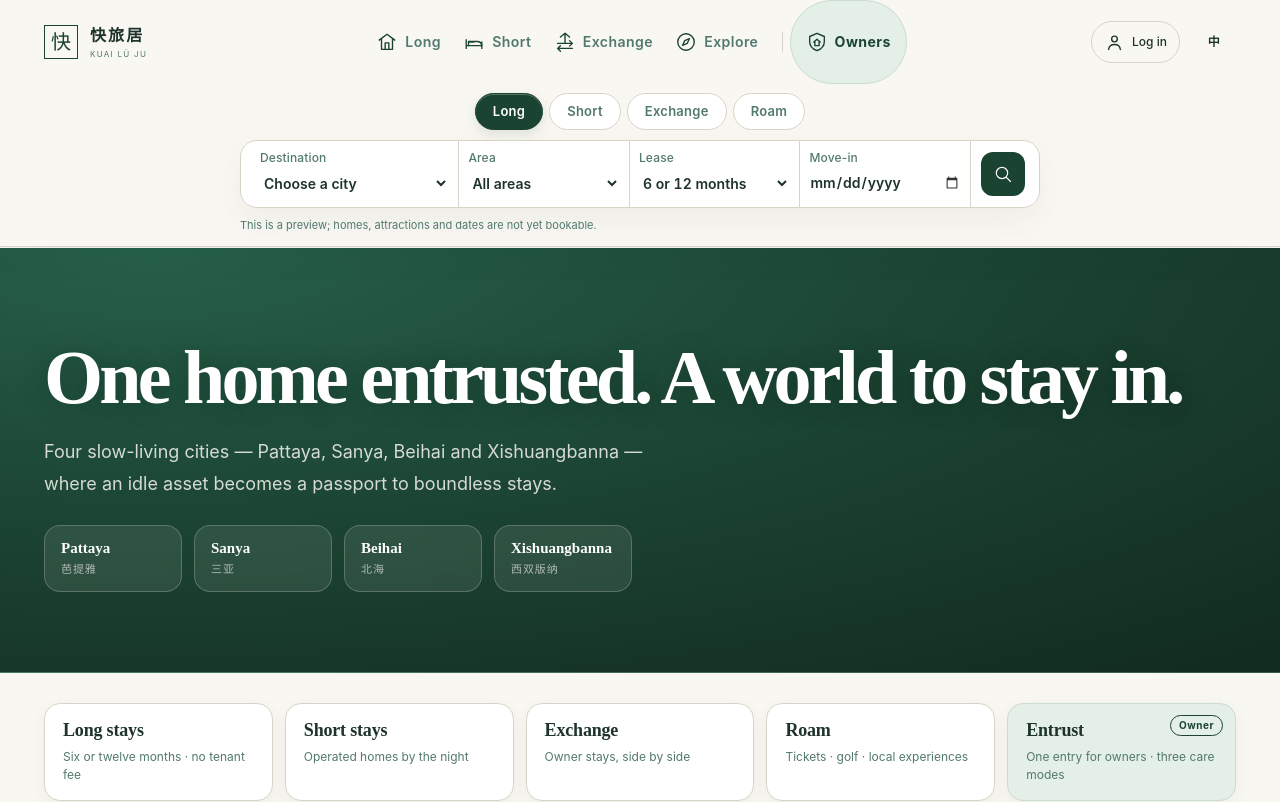
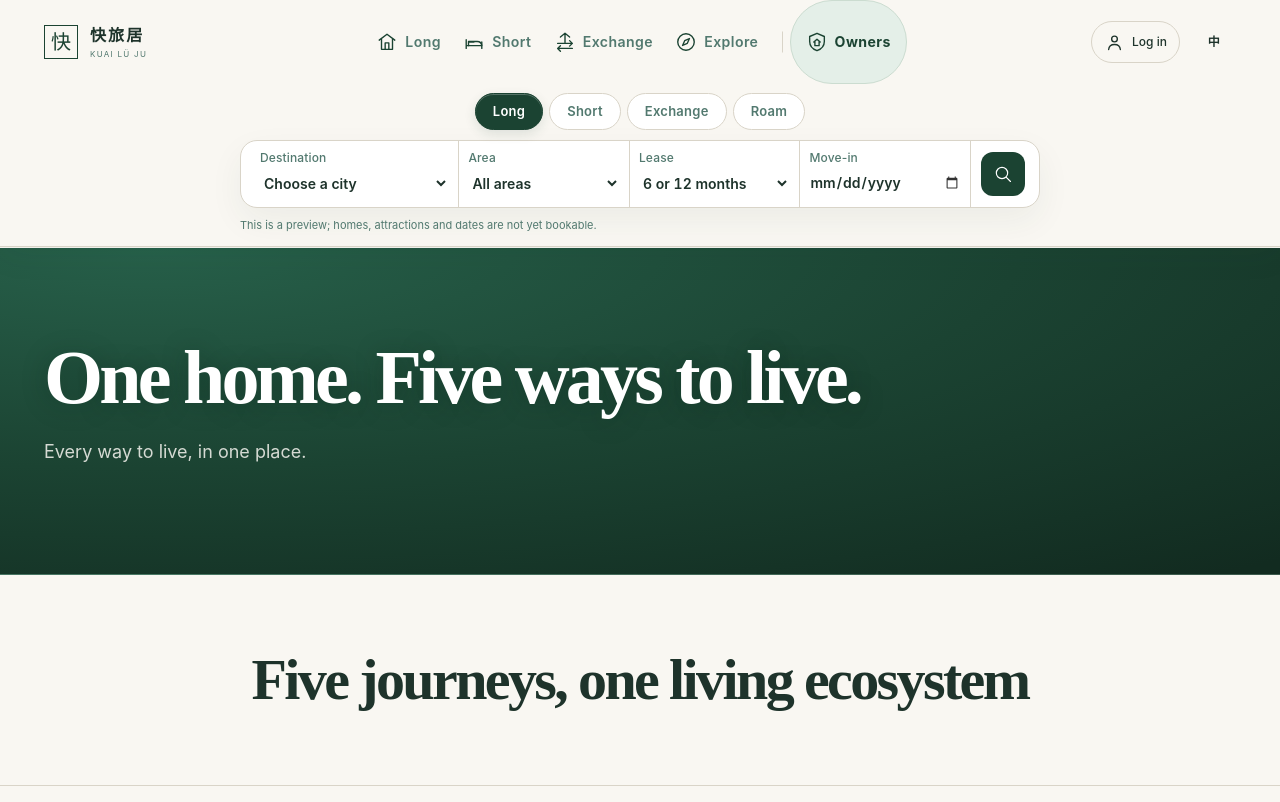
Before and after one commit to kaifa9527/kuailvju-site, a React (Vite) app: page / in a window 1280 px wide. Shown: the top 802 px of the page. Built offline with nearby package versions, Linux system fonts and the light colour scheme; a web font is replaced by a local one.

Commit message:
首页首屏去重精简：删导流横条与四城卡，hero换全站级品牌文案

```diff
--- a/src/App.tsx
+++ b/src/App.tsx
@@ -20,8 +20,6 @@ type Filters = { city: string; region: string; type: string; term: string; moveI
 type Route = { page: string; id?: string; mode?: string; filters: Filters; query: string }
 const asset = (path: string) => `${import.meta.env.BASE_URL}${path.replace(/^\//, '')}`
 
-type JourneyItem = { key: string; title: string; line: string; owner?: boolean }
-
 const words = {
   zh: {
     rent: '长租房', stays: '短租', exchange: '旅居置换', roam: '漫游', navRent: '长租', navStays: '短租', navExchange: '置换', manage: '物业托管', explore: '探索房源', more: '了解详情',
@@ -41,14 +39,6 @@ const words = {
     pinned: '置顶', exchangeBadge: '可置换 · 示意', exchangeMayWaive: '符合条件可免住宿费', exchangeCostsBrief: '保洁费 + 押金 + 水电',
     exchangeSectionNote: '仅已授权的委托租赁业主可申请。每次入住收 ¥600 入住前后保洁费；押金按目标长租房一个月租金，水电据实结算。已出租期间不可置换，芭提雅收等值泰铢。',
     homeManageNote: '委托租赁、委托经营、委托看护。选一种适合您房屋现状的方式。',
-    journeyTitle: '从一处好房，进入整个旅居生态',
-    journey: [
-      { key: 'rentals', title: '长租', line: '半年或一年起租 · 租客免中介费' },
-      { key: 'stays', title: '短租', line: '按晚入住 · 委托经营房源' },
-      { key: 'exchange', title: '置换', line: '业主旅居互换 · 对等可免房费' },
-      { key: 'roam', title: '漫游', line: '景点门票 · 高尔夫 · 在地体验' },
-      { key: 'manage', title: '委托', line: '房东收口录入 · 三种托管方式', owner: true },
-    ],
     roamLead: '住进一座城市，再走进它的日常。', roamNote: '三城本地活动体验 · 查看示意内容与站内预约流程',
     registrationTitle: '登记房源意向', serviceScope: '服务与收费', registrationPreview: '可测试提交流程 · 不收集真实资料',
     registrationNotice: '选择房屋信息后可生成一条站内测试记录，保存在当前浏览器。电话与邮箱暂不填写，也不会发送给平台。',
@@ -71,7 +61,7 @@ const words = {
     guide: '三种服务，一目了然',
     cityNote: '目前开放芭提雅、三亚、北海。更多城市将逐步加入。',
     rentalLine: '好房源，心服务。', exchangeLine: '一房托管，旅居世界。', manageLine: '专业、靠谱，知托付。',
-    heroTitle: '一房托管，旅居世界。', heroSub: '精选泰国芭提雅、海南三亚、广西北海、云南西双版纳四大慢居地，让闲置资产成为漫居世界的通行证。',
+    heroTitle: '一处房源，五种生活。', heroSub: '一个平台，安放你全部的旅居方式。',
     ecoTitle: '五维居所生态，重构生活边界',
     eligibility: '谁可以置换？', eligibilityText: '仅已签委托租赁且明确授权的长租房业主，可在空置可交付日期互换；民宿不参与。',
     twoHomes: '两套房源，并列比较', twoHomesSub: '实际入住天数、面积、卧室与装修同屏对照；地段、景观和租金只作参考，双方匿名确认。',
@@ -111,14 +101,6 @@ const words = {
     pinned: 'Pinned', exchangeBadge: 'Exchange eligible · concept', exchangeMayWaive: 'Eligible stays may waive rent', exchangeCostsBrief: 'Cleaning + deposit + utilities',
     exchangeSectionNote: 'Only authorized entrusted-leasing owners may apply. Each stay has a ¥600 pre/post-stay cleaning fee, a deposit equal to the occupied home’s monthly rent and metered utilities. Tenanted dates are unavailable. Pattaya charges the THB equivalent.',
     homeManageNote: 'Leasing, full management or home care. Choose the service that fits your property.',
-    journeyTitle: 'One good home. A whole living ecosystem.',
-    journey: [
-      { key: 'rentals', title: 'Long stays', line: 'Six or twelve months · no tenant fee' },
-      { key: 'stays', title: 'Short stays', line: 'Operated homes by the night' },
-      { key: 'exchange', title: 'Exchange', line: 'Owner stays, side by side' },
-      { key: 'roam', title: 'Roam', line: 'Tickets · golf · local experiences' },
-      { key: 'manage', title: 'Entrust', line: 'One entry for owners · three care modes', owner: true },
-    ],
     roamLead: 'Find a place to stay. Then explore its everyday life.', roamNote: 'Local activity concepts in three cities · preview the booking flow',
     registrationTitle: 'Register a property enquiry', serviceScope: 'Service & fees', registrationPreview: 'Interactive workflow test · no real details collected',
     registrationNotice: 'Submit property choices to create a browser-only test record. Phone and email remain disabled; nothing is sent to the platform.',
@@ -141,7 +123,7 @@ const words = {
     guide: 'Three clear ways to begin',
     cityNote: 'Now focusing on Pattaya, Sanya and Beihai. More cities will follow.',
     rentalLine: 'Good homes. Thoughtful service.', exchangeLine: 'One home entrusted. A world to stay in.', manageLine: 'Professional care. Trust well placed.',
-    heroTitle: 'One home entrusted. A world to stay in.', heroSub: 'Four slow-living cities — Pattaya, Sanya, Beihai and Xishuangbanna — where an idle asset becomes a passport to boundless stays.',
+    heroTitle: 'One home. Five ways to live.', heroSub: 'Every way to live, in one place.',
     ecoTitle: 'Five journeys, one living ecosystem',
     eligibility: 'Who can exchange?', eligibilityText: 'Only owners of entrusted long-stay homes with express authorization may exchange vacant, deliverable dates. Short stays do not join.',
     twoHomes: 'Two homes, side by side', twoHomesSub: 'Compare actual nights, size, bedrooms and condition. Location, views and rent remain references; both owners decide anonymously.',
@@ -334,25 +316,14 @@ function ManagementCards({ lang }: { lang: Language }) {
 
 function SiteOverview({ lang }: { lang: Language }) {
   const t = words[lang]
-  const journey = t.journey as JourneyItem[]
   const sections: CardContext[] = ['rentals', 'stays', 'exchange']
   return <>
     <section className="home-hero" aria-label={lang === 'zh' ? '快旅居 · 品牌宣言' : 'Kuai Lü Ju · Brand statement'}>
       <div className="page-shell home-hero-inner">
         <h1 className="home-hero-title">{t.heroTitle}</h1>
         <p className="home-hero-sub">{t.heroSub}</p>
-        <ul className="home-hero-cities" aria-label={lang === 'zh' ? '四大核心慢居地' : 'Four core slow-living cities'}>
-          {cities.map(city => <li key={city.id}><span>{city[lang]}</span><small>{lang === 'zh' ? city.en : city.zh}</small></li>)}
-        </ul>
       </div>
     </section>
-    <nav className="home-journey page-shell" aria-label={lang === 'zh' ? '探索旅居方式' : 'Explore stay journeys'}>
-      {journey.map(item => (
-        <a key={item.key} className={'home-journey-link' + (item.owner ? ' home-journey-owner' : '')} href={item.key === 'manage' ? '#/management' : `#/${item.key}`}>
-          <b>{item.title}</b><span>{item.line}</span>{item.owner && <small>{lang === 'zh' ? '房东入口' : 'Owner'}</small>}
-        </a>
-      ))}
-    </nav>
     <h2 className="home-ecosystem page-shell">{t.ecoTitle}</h2>
     <div className="home-overview">
     {sections.map(mode => {
--- a/src/styles.css
+++ b/src/styles.css
@@ -1288,16 +1288,6 @@ h1, h2, h3 { min-width: 0; overflow-wrap: anywhere; font-family: var(--font-disp
 /* Editorial four-column catalog shared by homepage previews and city result rows. */
 .home-overview-section { padding-block: 25px 30px; }
 
-/* Home journey bar — five entry cards; the owner entry reads as the intake lane. */
-.home-journey { display: flex; gap: 12px; flex-wrap: wrap; padding-block: 30px 4px; }
-.home-journey-link { position: relative; flex: 1 1 0; min-width: 172px; display: flex; flex-direction: column; gap: 6px; padding: 16px 18px 15px; border: 1px solid var(--color-rule); border-radius: 16px; background: var(--color-white); box-shadow: 0 5px 16px var(--color-soft-shadow); color: var(--color-ink); text-decoration: none; transition: transform 200ms var(--ease-out), border-color 200ms var(--ease-out), box-shadow 200ms var(--ease-out); }
-.home-journey-link b { font: 700 18px/1.2 var(--font-display); letter-spacing: -0.01em; }
-.home-journey-link span { font-size: 12px; line-height: 1.55; color: var(--color-muted); }
-.home-journey-link:hover { transform: translateY(-2px); border-color: var(--color-accent); box-shadow: 0 9px 22px var(--color-menu-shadow); }
-.home-journey-owner { background: var(--color-accent-light); border-color: #CBDCD0; }
-.home-journey-owner small { position: absolute; top: 11px; right: 12px; padding: 1px 8px; border: 1px solid var(--color-accent); border-radius: 999px; color: var(--color-accent); font-size: 10px; font-weight: 650; letter-spacing: .05em; }
-.home-journey-owner:hover { border-color: var(--color-accent); }
-
 /* Home hero — full-bleed forest immersion: the brand statement floats on deep green. */
 .home-hero {
   background: radial-gradient(130% 130% at 12% 0%, #27604A 0%, var(--color-primary) 52%, #122B20 100%);
@@ -1320,37 +1310,10 @@ h1, h2, h3 { min-width: 0; overflow-wrap: anywhere; font-family: var(--font-disp
   font-size: clamp(15px, 1.5vw, 18px);
   line-height: 1.75;
 }
-.home-hero-cities {
-  display: flex;
-  flex-wrap: wrap;
-  gap: 12px;
-  margin: 0;
-  padding: 0;
-  list-style: none;
-}
-.home-hero-cities li {
-  display: grid;
-  gap: 3px;
-  min-width: 138px;
-  padding: 13px 16px;
-  border: 1px solid rgba(249, 247, 242, .22);
-  border-radius: var(--radius-surface);
-  background: rgba(249, 247, 242, .09);
-  backdrop-filter: blur(8px);
-  transition: background var(--dur-fast) var(--ease-out), transform var(--dur-fast) var(--ease-out);
-}
-.home-hero-cities li:hover { background: rgba(249, 247, 242, .16); transform: translateY(-2px); }
-.home-hero-cities li span { color: var(--color-on-solid); font: 600 15px/1.2 var(--font-display); }
-.home-hero-cities li small { color: rgba(249, 247, 242, .64); font-size: 11px; text-transform: uppercase; letter-spacing: .08em; }
 @media (max-width: 760px) {
   .home-hero { padding-top: 34px; padding-bottom: 32px; }
   .home-hero-title { font-size: clamp(34px, 9.5vw, 46px); }
   .home-hero-sub { font-size: 14px; line-height: 1.7; }
-  .home-hero-cities li { min-width: 120px; padding: 11px 13px; }
-  .home-journey { padding-block: 24px 2px; gap: 10px; }
-  .home-journey-link { min-width: calc(50% - 5px); padding: 14px 15px 13px; }
-  .home-journey-owner { min-width: 100%; }
-  .home-journey-link b { font-size: 16px; }
 }
 
 /* Five-journey ecosystem — one quiet headline that lets the content breathe. */
```
